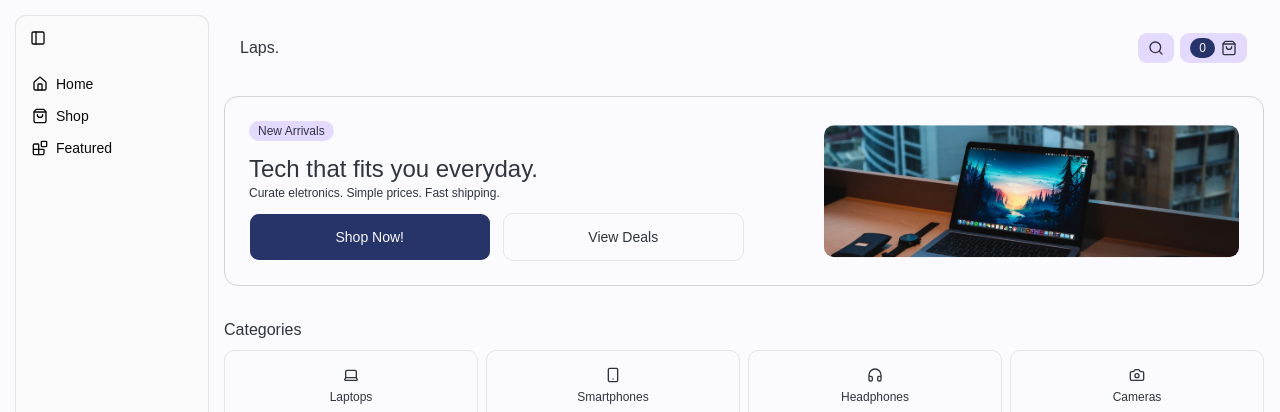
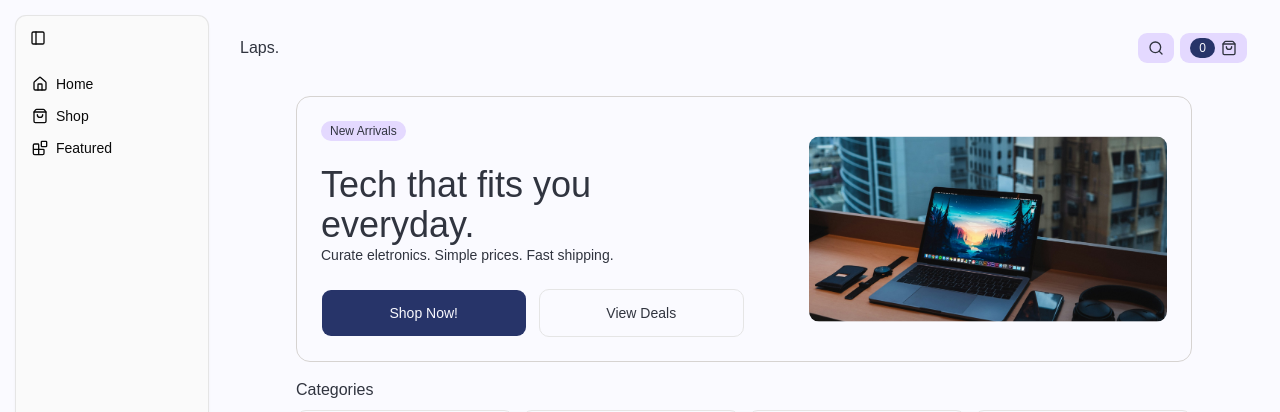
Before and after one commit to eustaquiogalano/shopping-cart-odin, a React (Vite) app: page / in a window 1280 px wide. Shown: the top 412 px of the page. Built offline with nearby package versions, Linux system fonts and the light colour scheme; no server answers.

Commit message:
refactor: optimize Home page for laptop screens

```diff
--- a/src/Pages/Home/Home.jsx
+++ b/src/Pages/Home/Home.jsx
@@ -27,8 +27,9 @@ export default function Home() {
 
   return (
     <main className={styles.homeMain}>
+      <div className="max-w-4xl mx-auto flex flex-col gap-4">
         {/* Hero section */}
-      <section className="flex flex-col h-fit p-[1.5rem] gap-[.75rem] w-full relative border border-stone-300 rounded-xl overflow-hidden">
+        <section className="flex flex-col h-fit p-[1.5rem] gap-[.75rem] lg:gap-[1.5rem] w-full relative border border-stone-300 rounded-xl overflow-hidden">
           <Badge variant="secondary" className=" ">
             New Arrivals
           </Badge>
@@ -40,8 +41,10 @@ export default function Home() {
             />
           </div>
           <div className="md:w-[50%] ">
-          <h2 className="text-2xl">Tech that fits you everyday.</h2>
-          <p className="text-xs text-muted-foreground">
+            <h2 className="text-2xl lg:text-4xl">
+              Tech that fits you everyday.
+            </h2>
+            <p className="text-xs lg:text-sm text-muted-foreground">
               Curate eletronics. Simple prices. Fast shipping.
             </p>
           </div>
@@ -109,6 +112,7 @@ export default function Home() {
             cta="Shop deals"
           />
         </section>
+      </div>
     </main>
   );
 }
--- a/src/Pages/Home/Home.module.css
+++ b/src/Pages/Home/Home.module.css
@@ -1,9 +1,9 @@
 .homeMain {
   padding: 1rem 1rem calc(56px + 1rem) 1rem;
   flex: 1;
-  display: flex;
+  /* display: flex;
   gap: 2rem;
-  flex-direction: column;
+  flex-direction: column; */
 }
 
 .button {
```
Lines whose indentation alone changed are shown as unchanged.
